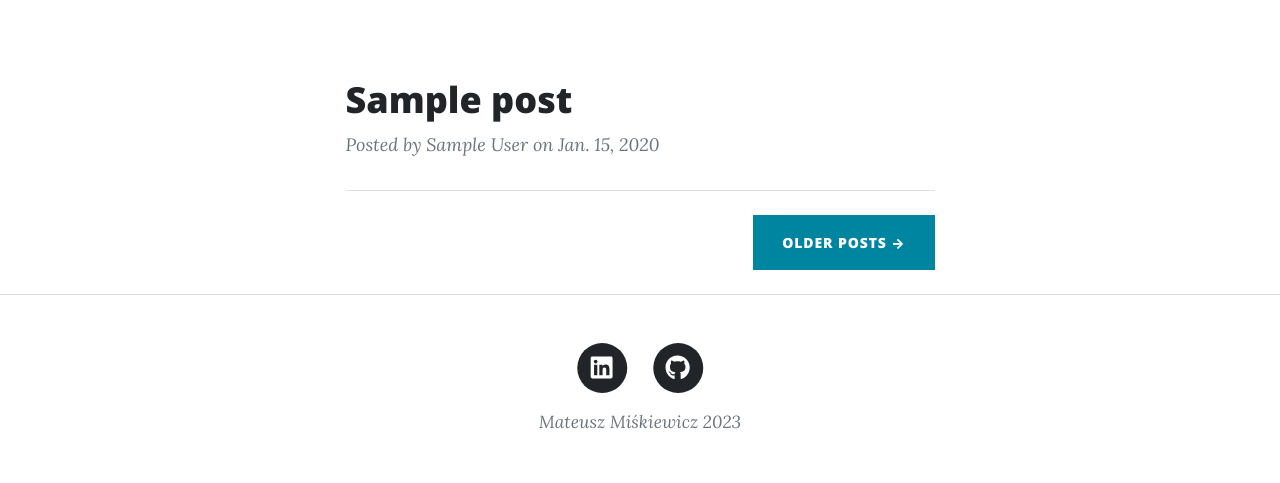
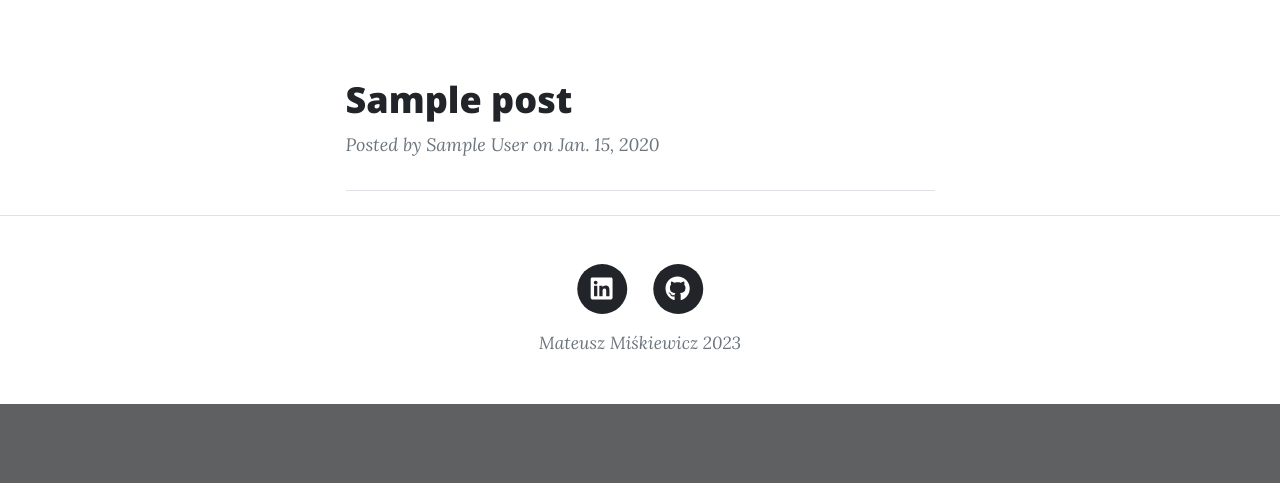
Before and after one commit to mmiskiewicz/django-blog, a Django app: page / in a window 1280 px wide. Shown: the part 559-1042 px from the top of the page. After the commit the page ends 963 px from the top, so only its background shows below. Run offline with Django 4.2, Linux system fonts and the light colour scheme; tables that the repository leaves empty hold one stand-in row (values such as "Sample post"); some libraries are stand-ins or nearby versions.

Commit message:
add pagination

```diff
--- a/blog/templates/blog/index.html
+++ b/blog/templates/blog/index.html
@@ -23,7 +23,7 @@ Home Page
         <div class="container px-4 px-lg-5">
             <div class="row gx-4 gx-lg-5 justify-content-center">
                 <div class="col-md-10 col-lg-8 col-xl-7">
-                    {% for post in posts %}
+                    {% for post in posts_list %}
                     <!-- Post preview-->
                     <div class="post-preview">
                         <a href="{% url 'post' post.slug %}">
@@ -38,7 +38,15 @@ Home Page
                     <hr class="my-4" />
                     {% endfor %}
                     <!-- Pager-->
-                    <div class="d-flex justify-content-end mb-4"><a class="btn btn-primary text-uppercase" href="#!">Older Posts →</a></div>
+                    {% if posts_list.has_next %}
+                    <div class="d-flex justify-content-end mb-4"><a class="btn btn-primary text-uppercase" href="?page={{ posts_list.next_page_number }}">Older Posts →</a></div>
+                     {% endif %}
+                    {% if posts_list.has_previous %}
+                    <div class="justify-content-end mb-4"><a class="btn btn-primary text-uppercase" href="?page={{ posts_list.previous_page_number }}">← Newer Posts</a></div>
+                     {% endif %}
+
+
+
                 </div>
             </div>
         </div>
```
